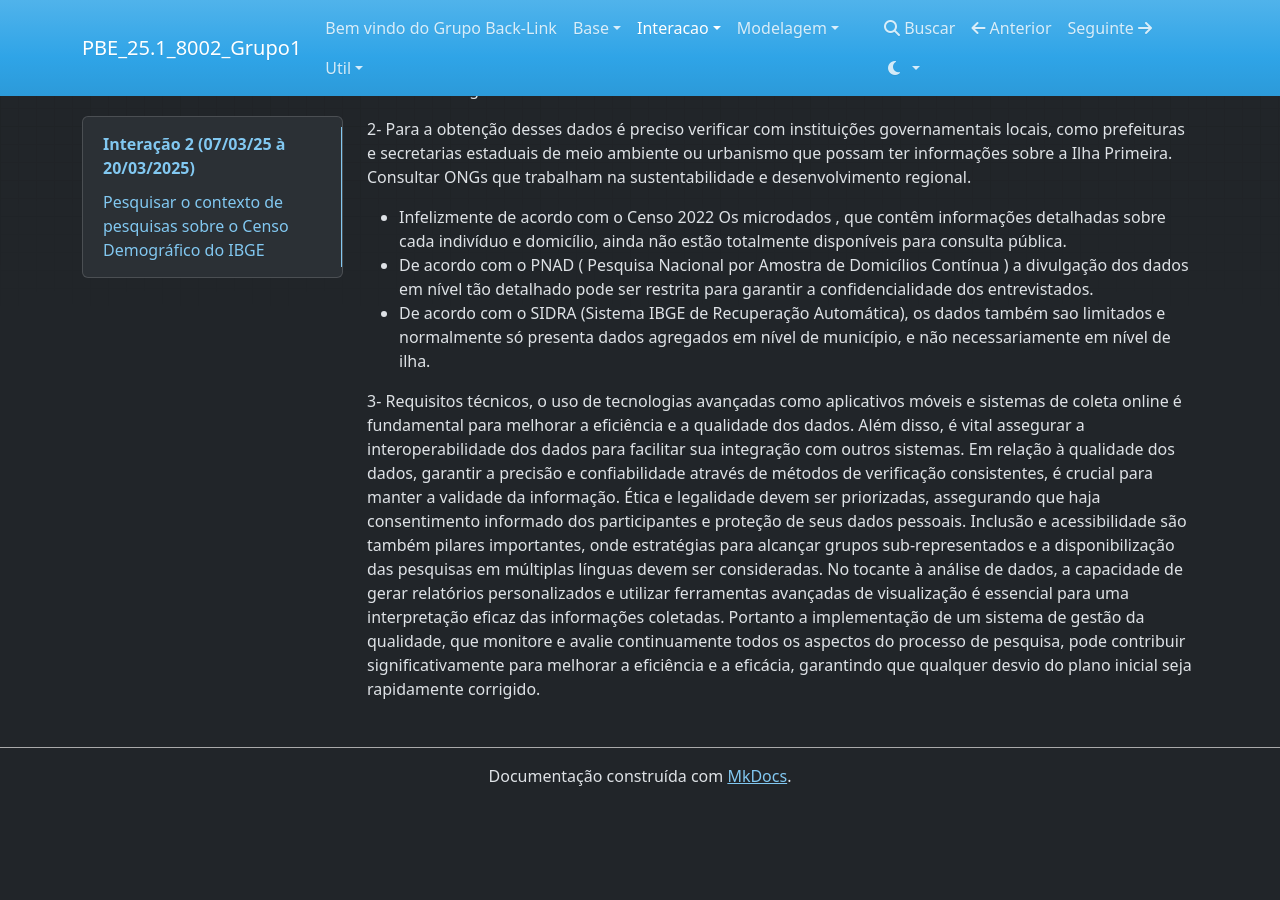
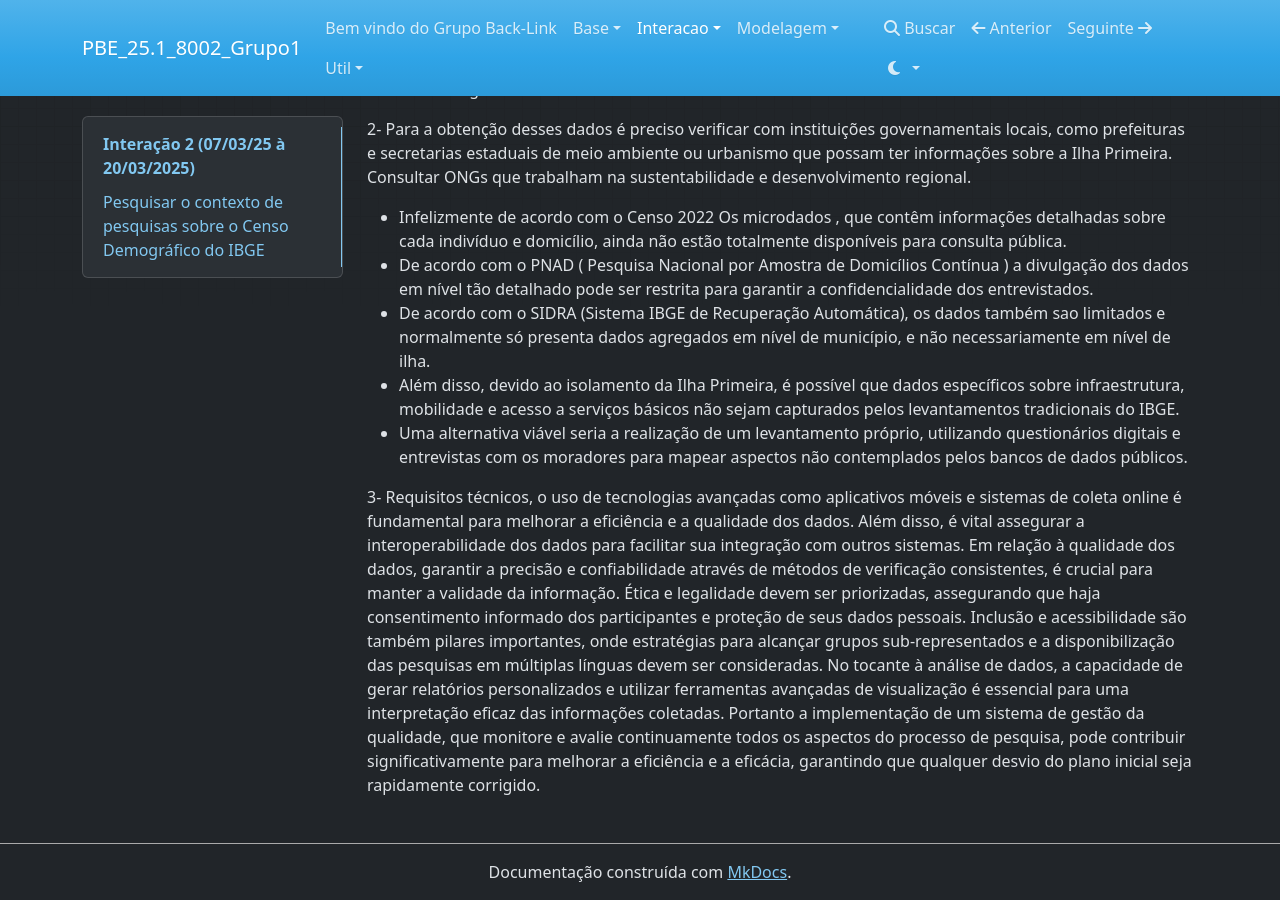
Before and after one commit to Projetos-de-Extensao/PBE_25.1_8002_BackLink, an MkDocs documentation site: the page built from docs/interacao/interacao2.md, in a window 1280 px wide and 900 px high, scrolled down 583 px. Built offline with MkDocs 1.6.1, drawn with Linux system fonts in a browser that asks for light colours; nearby versions of some CDN libraries; before the commit the page ends 1387 px from its top, so only the background shows below that.

Commit message:
complemento de respostas

```diff
--- a/docs/interacao/interacao2.md
+++ b/docs/interacao/interacao2.md
@@ -36,5 +36,7 @@ Estes dados são cruciais para o planejamento de políticas públicas e pesquisa
 * Infelizmente de acordo com o Censo 2022 Os microdados , que contêm informações detalhadas sobre cada indivíduo e domicílio, ainda não estão totalmente disponíveis para consulta pública.
 * De acordo com o PNAD ( Pesquisa Nacional por Amostra de Domicílios Contínua ) a divulgação dos dados em nível tão detalhado pode ser restrita para garantir a confidencialidade dos entrevistados.
 * De acordo com o SIDRA (Sistema IBGE de Recuperação Automática), os dados também sao limitados e normalmente só presenta dados agregados em nível de município, e não necessariamente em nível de ilha.
+* Além disso, devido ao isolamento da Ilha Primeira, é possível que dados específicos sobre infraestrutura, mobilidade e acesso a serviços básicos não sejam capturados pelos levantamentos tradicionais do IBGE.
+* Uma alternativa viável seria a realização de um levantamento próprio, utilizando questionários digitais e entrevistas com os moradores para mapear aspectos não contemplados pelos bancos de dados públicos.
 
 3-  Requisitos técnicos, o uso de tecnologias avançadas como aplicativos móveis e sistemas de coleta online é fundamental para melhorar a eficiência e a qualidade dos dados. Além disso, é vital assegurar a interoperabilidade dos dados para facilitar sua integração com outros sistemas. Em relação à qualidade dos dados, garantir a precisão e confiabilidade através de métodos de verificação consistentes, é crucial para manter a validade da informação. Ética e legalidade devem ser priorizadas, assegurando que haja consentimento informado dos participantes e proteção de seus dados pessoais. Inclusão e acessibilidade são também pilares importantes, onde estratégias para alcançar grupos sub-representados e a disponibilização das pesquisas em múltiplas línguas devem ser consideradas. No tocante à análise de dados, a capacidade de gerar relatórios personalizados e utilizar ferramentas avançadas de visualização é essencial para uma interpretação eficaz das informações coletadas. Portanto a implementação de um sistema de gestão da qualidade, que monitore e avalie continuamente todos os aspectos do processo de pesquisa, pode contribuir significativamente para melhorar a eficiência e a eficácia, garantindo que qualquer desvio do plano inicial seja rapidamente corrigido.
```
